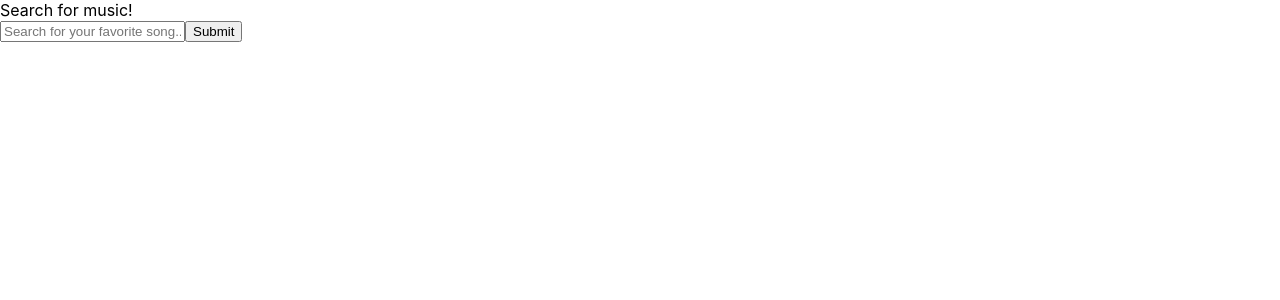
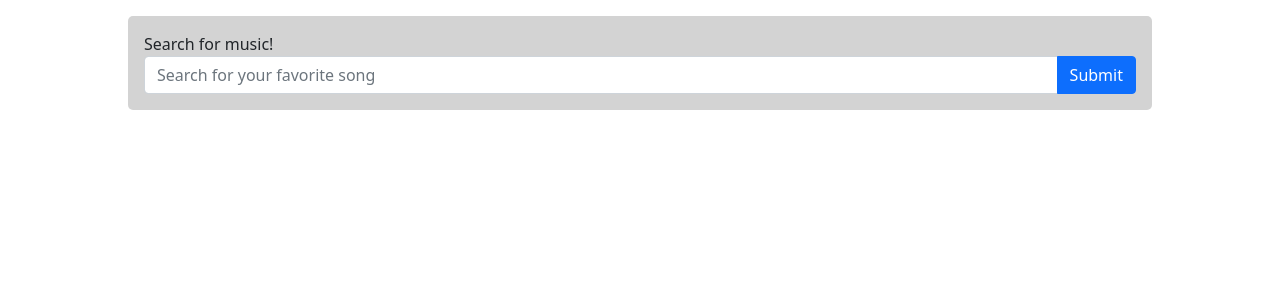
Before and after one commit to Werefox22/music_library, a React (Create React App) app: page / in a window 1280 px wide. Shown: the top 300 px of the page. Built offline with nearby package versions, Linux system fonts and the light colour scheme.

Commit message:
Styled the search bar and the gallery items

```diff
--- a/package.json
+++ b/package.json
@@ -6,6 +6,7 @@
     "@testing-library/jest-dom": "^5.16.4",
     "@testing-library/react": "^13.3.0",
     "@testing-library/user-event": "^13.5.0",
+    "bootstrap": "^5.1.3",
     "react": "^18.1.0",
     "react-bootstrap": "^2.4.0",
     "react-dom": "^18.1.0",
--- a/src/App.css
+++ b/src/App.css
@@ -33,3 +33,13 @@ a:visited {
 	width: 100px;
 	margin: auto;
 } */
+
+.App {
+	padding: 1em;
+	width: 80%;
+	margin: 1em auto;
+
+	border: hidden;
+	border-radius: 5px;
+	background-color: lightgray;
+}
--- a/src/components/GalleryItem.js
+++ b/src/components/GalleryItem.js
@@ -1,40 +1,64 @@
 import React, { useState } from "react";
 import { Link } from 'react-router-dom'
+
+// Styling
+import Card from "react-bootstrap/Card";
+
 
 function GalleryItem(props) {
 	let [view, setView] = useState(false);
 
 	const simpleView = () => {
 		return (
-			<div>
-				<img src={props.item.artworkUrl60} alt={props.item.collectionName}/>
-				<h4>{props.item.trackName}</h4>
-			</div>
+			<Card style={{width: '10rem'}}>
+				<Card.Img variant='top' src={props.item.artworkUrl100} alt={props.item.collectionName}/>
+				<Card.Body>
+					<Card.Title>{props.item.trackName}</Card.Title>
+					<Card.Subtitle>{props.item.artistName}</Card.Subtitle>
+				</Card.Body>
+			</Card>
 		)
 	}
 
 	const detailedView = () => {
 		return (
-			<div>
-				<img src={props.item.artworkUrl100} alt={props.item.collectionName}/>
-				<h4>
-					<Link to={`/song/${props.item.trackId}`}>
-						{props.item.trackName}
-					</Link>
-				</h4>
+			<Card style={{width: '12rem'}}>
+				<Card.Img variant='top' src={props.item.artworkUrl100} alt={props.item.collectionName}/>
+				<Card.Body>
+					<Card.Title>
+						<Link to={`/song/${props.item.trackId}`}>{props.item.trackName}</Link>
+					</Card.Title>
+					<Card.Subtitle>
+						<Link to={`/artist/${props.item.artistId}`}>{props.item.artistName}</Link>
+					</Card.Subtitle>
+					<Card.Text>
+						<hr />
+						<Link to={`/album/${props.item.collectionId}`}>
+							{`Track ${props.item.trackNumber}/${props.item.trackCount} from ${props.item.collectionName}`}
+						</Link>
+					</Card.Text>
+				</Card.Body>
+			</Card>
+			// <div>
+			// 	<img src={props.item.artworkUrl100} alt={props.item.collectionName}/>
+			// 	<h4>
+			// 		<Link to={`/song/${props.item.trackId}`}>
+			// 			{props.item.trackName}
+			// 		</Link>
+			// 	</h4>
 
-				<h5>
-					<Link to={`/artist/${props.item.artistId}`}>
-						{props.item.artistName}
-					</Link>
-				</h5>
-				<h5>
-					<Link to={`/album/${props.item.collectionId}`}>
-						{props.item.collectionName}
-					</Link>
-				</h5>
+			// 	<h5>
+			// 		<Link to={`/artist/${props.item.artistId}`}>
+			// 			{props.item.artistName}
+			// 		</Link>
+			// 	</h5>
+			// 	<h5>
+			// 		<Link to={`/album/${props.item.collectionId}`}>
+			// 			{props.item.collectionName}
+			// 		</Link>
+			// 	</h5>
 
-			</div>
+			// </div>
 		)
 	}
 
--- a/src/components/SearchBar.js
+++ b/src/components/SearchBar.js
@@ -1,18 +1,29 @@
 import React, { useContext } from "react";
 import { SearchContext } from "../context/SearchContext";
+import Form from 'react-bootstrap/Form'
+import Button from 'react-bootstrap/Button'
+import InputGroup from 'react-bootstrap/InputGroup'
 
 function SearchBar() {
 	let {term, handleSearch} = useContext(SearchContext);
 
 	return (
-		<form>
-			<input
-				type='text'
-				placeholder="Search for your favorite song..."
-				ref={term}
-			/>
-			<button onClick={(e) => {handleSearch(e, term.current.value)}}>Submit</button>
-		</form>
+		<Form>
+			<Form.Group controlId="search">
+				<InputGroup>
+					<Form.Control placeholder='Search for your favorite song' ref={term}/>
+					<Button
+						variant='primary'
+						type='button'
+						onClick={(e) => {handleSearch(e, term.current.value)}}
+					>
+						Submit
+					</Button>
+
+				</InputGroup>
+			</Form.Group>
+
+		</Form>
 	)
 }
 
--- a/src/index.js
+++ b/src/index.js
@@ -3,6 +3,7 @@ import ReactDOM from 'react-dom/client';
 import './index.css';
 import App from './App';
 import reportWebVitals from './reportWebVitals';
+import 'bootstrap/dist/css/bootstrap.min.css';
 
 const root = ReactDOM.createRoot(document.getElementById('root'));
 root.render(
```
Also changed, not shown: 1 other file (tests, documents, lock files or other folders).
